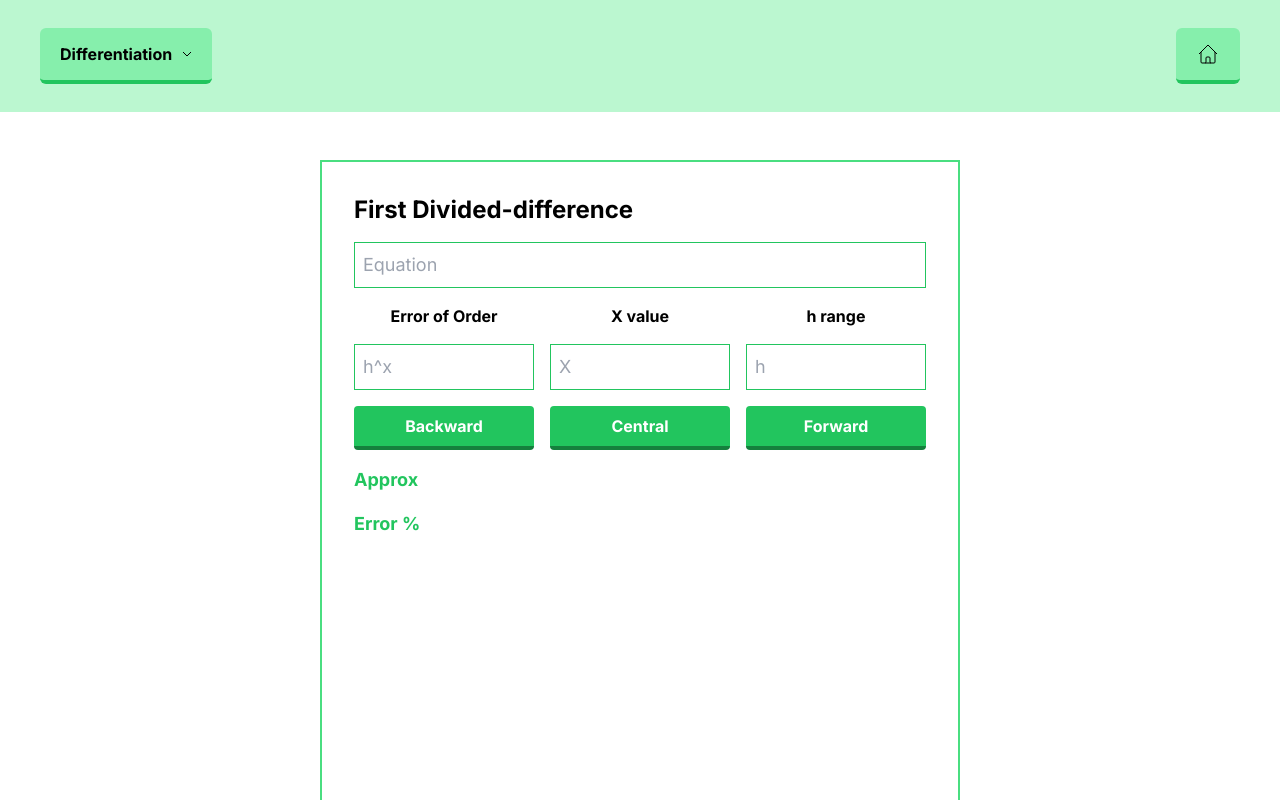
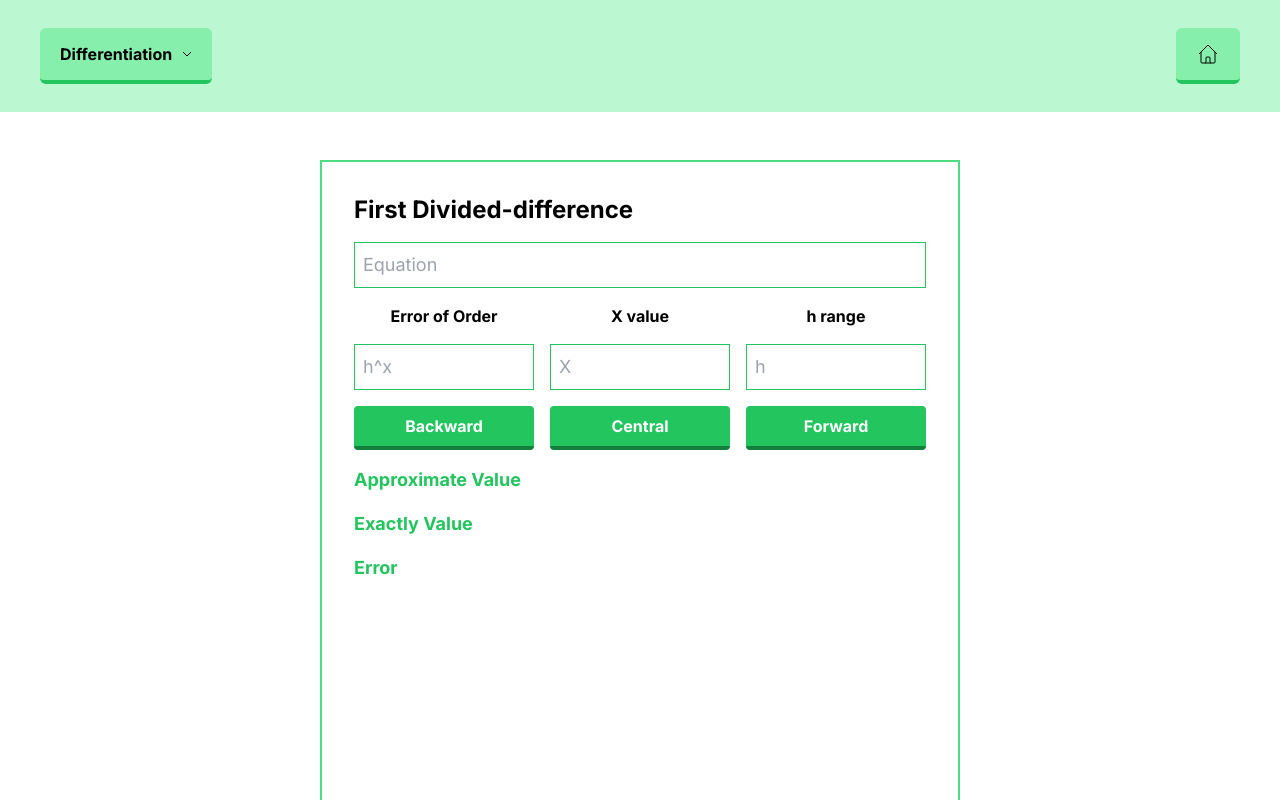
Before and after one commit to NithitEiEi/Numerical, a Next.js app: page /differentiation/first-divided in a window 1280 px wide. Shown: the top 800 px of the page. Built offline with nearby package versions, Linux system fonts and the light colour scheme.

Commit message:
Update input

```diff
--- a/src/app/differentiation/first-divided/page.tsx
+++ b/src/app/differentiation/first-divided/page.tsx
@@ -2,7 +2,6 @@
 import graph from "@/app/component/graph";
 import { firstDiff } from "@/app/script/derivativeMethod";
 import { abs } from "mathjs";
-
 import { useState } from "react";
 
 export default function page() {
@@ -13,21 +12,24 @@ export default function page() {
   const [answer, setAnswer] = useState("");
   const [exact, setExact] = useState("");
   const [data, setData] = useState<{ y: number }[]>();
-  const [error, setError] = useState("");
 
   const calculate = (mode: string) => {
     console.log(equation, order, h, x, mode);
-    const result = firstDiff(equation ,Number(order) ,Number(x), Number(h), mode);
+    const result = firstDiff(
+      equation,
+      Number(order),
+      Number(x),
+      Number(h),
+      mode
+    );
     setAnswer(String(result?.approx));
     setExact(String(result?.exact));
-    setError(String(abs((Number(answer)/Number(exact) * 100) - 100)));
-
   };
 
   return (
     <>
       <div className="mt-12 flex justify-center items-center">
-        <div className="p-8 grid grid-cols-12 border-2 border-green-400 w-1/2 gap-4">
+        <div className="mb-14 p-8 grid grid-cols-12 border-2 border-green-400 w-1/2 gap-4">
           <div className="col-span-12 text-2xl w-full font-bold">
             First Divided-difference
           </div>
@@ -38,16 +40,28 @@ export default function page() {
             placeholder="Equation"
             onChange={(e) => setEquation(e.currentTarget.value)}
           />
-            <div className="col-span-4 flex justify-center font-bold">Error of Order</div>
-            <div className="col-span-4 flex justify-center font-bold">X value</div>
-            <div className="col-span-4 flex justify-center font-bold">h range</div>
+          <div className="col-span-4 flex justify-center font-bold">
+            Error of Order
+          </div>
+          <div className="col-span-4 flex justify-center font-bold">
+            X value
+          </div>
+          <div className="col-span-4 flex justify-center font-bold">
+            h range
+          </div>
           <input
             className="col-span-4 border-green-500 p-2 text-lg focus:outline-green-700"
             type="number"
             value={order}
             min={0}
             placeholder="h^x"
-              onChange={(e) => setOrder(e.currentTarget.value)}
+            onChange={(e) =>
+              Number(e.currentTarget.value) < 1
+                ? setOrder("1")
+                : Number(e.currentTarget.value) > 2
+                ? setOrder("2")
+                : setOrder(e.currentTarget.value)
+            }
           />
           <input
             className="col-span-4 border-green-500 p-2 text-lg focus:outline-green-700"
@@ -63,7 +77,11 @@ export default function page() {
             value={h}
             min={0}
             placeholder="h"
-            onChange={(e) => setH(e.currentTarget.value)}
+            onChange={(e) =>
+              Number(e.currentTarget.value) < 0
+                ? setH("")
+                : setH(e.currentTarget.value)
+            }
           />
           <button
             className="col-span-4 bg-green-500 hover:bg-green-400 text-white font-bold py-2 px-4 border-b-4 border-green-700 hover:border-green-500 active:border-green-400 rounded focus:outline-green-600"
@@ -84,10 +102,17 @@ export default function page() {
             Forward
           </button>
           <div className="col-span-12 text-lg font-bold text-green-500">
-              Approx {answer}
+            Approximate Value {answer}
           </div>
           <div className="col-span-12 text-lg font-bold text-green-500">
-              Error {error}%
+            Exactly Value {exact}
+          </div>
+          <div className="col-span-12 text-lg font-bold text-green-500">
+            Error{" "}
+            {isNaN(Number(answer) / Number(exact))
+              ? ""
+              : abs((Number(answer) / Number(exact)) * 100 - 100).toFixed(4) +
+                "%"}
           </div>
           <div className="col-span-12 flex justify-center">
             <div className="w-full pr-10 h-72">{graph(data)}</div>
--- a/src/app/differentiation/second-divided/page.tsx
+++ b/src/app/differentiation/second-divided/page.tsx
@@ -6,12 +6,11 @@ import { useState } from "react";
 
 export default function page() {
   const [equation, setEquation] = useState("");
-  const [order, setOrder] = useState("");
+  const [order, setOrder] = useState("1");
   const [h, setH] = useState("");
   const [x, setX] = useState("");
   const [answer, setAnswer] = useState("");
   const [exact, setExact] = useState("");
-  const [error, setError] = useState(0);
   const [data, setData] = useState<{ y: number }[]>();
 
   const calculate = (mode: string) => {
@@ -23,7 +22,7 @@ export default function page() {
   return (
     <>
       <div className="mt-12 flex justify-center items-center">
-        <div className="p-8 grid grid-cols-12 border-2 border-green-400 w-1/2 gap-4">
+        <div className="mb-14 p-8 grid grid-cols-12 border-2 border-green-400 w-1/2 gap-4">
           <div className="col-span-12 text-2xl w-full font-bold">
             Second Divided-difference
           </div>
@@ -41,9 +40,10 @@ export default function page() {
               className="col-span-4 border-green-500 p-2 text-lg focus:outline-green-700"
               type="number"
               value={order}
-              min={0}
+              min={1}
+              max={2}
               placeholder="h^x"
-              onChange={(e) => setOrder(e.currentTarget.value)}
+              onChange={(e) => Number(e.currentTarget.value) < 1 ? setOrder("1"): Number(e.currentTarget.value) > 2 ? setOrder("2"): setOrder(e.currentTarget.value)}
             />
             <input
               className="col-span-4 border-green-500 p-2 text-lg focus:outline-green-700"
@@ -59,7 +59,7 @@ export default function page() {
             value={h}
             min={0}
             placeholder="h"
-            onChange={(e) => setH(e.currentTarget.value)}
+            onChange={(e) => Number(e.currentTarget.value) < 0 ? setH(""): setH(e.currentTarget.value)}
           />
           <button
             className="col-span-4 bg-green-500 hover:bg-green-400 text-white font-bold py-2 px-4 border-b-4 border-green-700 hover:border-green-500 active:border-green-400 rounded focus:outline-green-600"
@@ -80,10 +80,10 @@ export default function page() {
             Forward
           </button>
           <div className="col-span-12 text-lg font-bold text-green-500">
-              Approx {answer}
+              Approximate Value {answer}
           </div>
           <div className="col-span-12 text-lg font-bold text-green-500">
-              Exact {exact}
+              Exactly Value {exact}
           </div>
           <div className="col-span-12 text-lg font-bold text-green-500">
               Error {isNaN(Number(answer)/Number(exact)) ? "": abs((Number(answer)/Number(exact) * 100) - 100).toFixed(4) + "%"}
```
Lines whose indentation alone changed are shown as unchanged.
